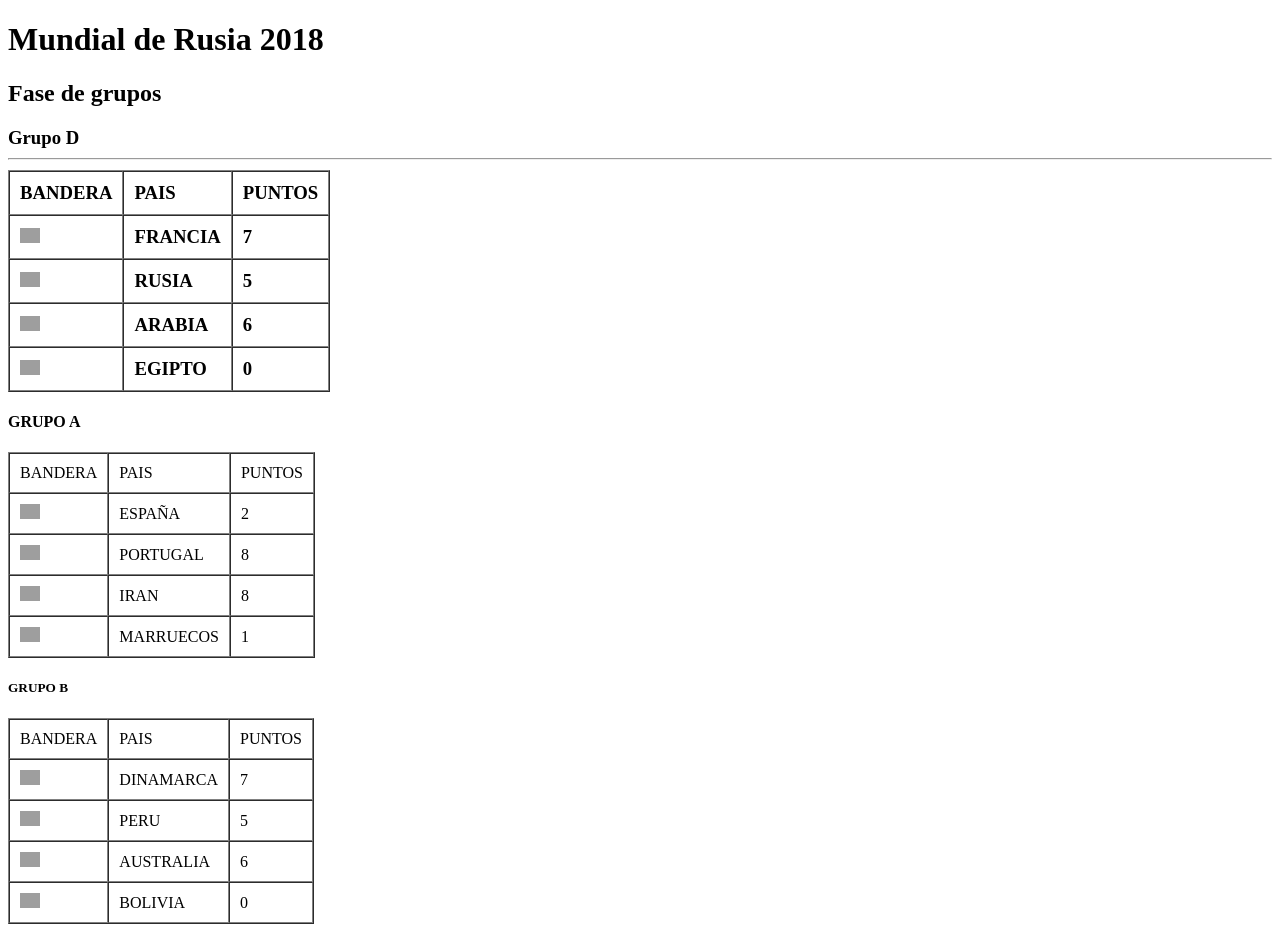
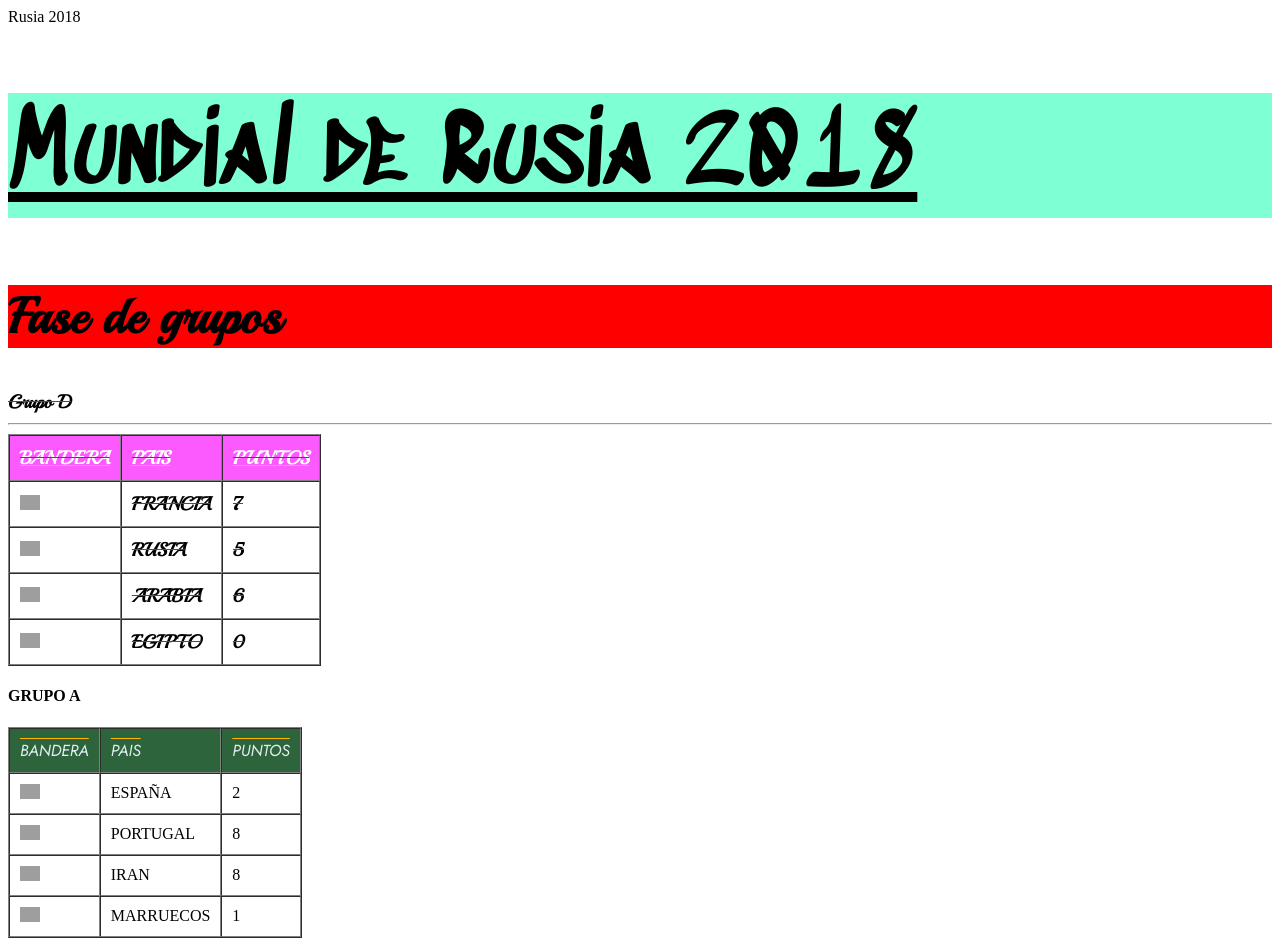
Before and after one commit to scarlettears26/REPASO16, a plain HTML site: page mundial.html in a window 1280 px wide. Shown: the top 941 px of the page. Drawn offline with Linux system fonts and the light colour scheme; grey boxes are pictures that could not be loaded.

Commit message:
textos css

```diff
--- a/SEMANA2/css/index.css
+++ b/SEMANA2/css/index.css
@@ -5,14 +5,19 @@ h1 {
     /*en css tenemos la opcion de poner varias tipos de letra */
     /* para que si la primera no existe en css busque en la segunda y asi consecutivamente*/
 
-    font-family: -apple-system,'Open Sans', 'Helvetica Neue', sans-serif;
-    font-weight: 100px;
+    font-family: "Play";
+
+    font-weight: 400;
+
+    font-size: 100px;
 
     /*al poner el epso en font witgh no se pone unidades de medida*/
 
     font-weight: 100;
 
     text-decoration: underline;
+
+    background-color: aquamarine;
 
 }
 
@@ -21,7 +26,8 @@ h1 {
 
 
 .parrafo {
-    font-family: monospace;
+
+    font-family: "Playball";
 
     font-size: 100px;
 
@@ -45,7 +51,90 @@ hsl-> Hue saturation lightnes*/
     /* Hexadecimal: form apara poner color  basado en 6 digitos alfanumericos*/
 
     font-size: 40px;
-    font-family: monospace;
+    font-family: Dank Mono, monospace;
     color: rgb(46, 24, 126);
 
 }
+
+body{
+    font-family: Arial, Helvetica, sans-serif
+}
+
+ul {
+    background-color: rgb(196, 197, 255, 0.3);
+}
+
+.span-1 {
+    text-decoration: line-through;
+    text-transform: capitalize;
+  }
+
+  .span-2 {
+    text-decoration: overline;
+  }
+
+  .span-3 {
+    text-decoration: underline;
+    text-transform: uppercase;
+  }
+
+  .span-4 {
+    text-decoration: line-through;
+    text-decoration-color: #f01;
+    font-family: "Playball";
+
+  }
+
+  .span-5 {
+    text-decoration: overline;
+    background-color: #0ba;
+    text-decoration-color: #fff;
+  }
+
+  /*
+    lowercase => Minusculas
+    uppercase => mayusculas
+    capitalize => Primera del text en mayuscula
+   */
+
+  .span-6 {
+    color: #fff;
+    text-decoration: underline;
+    background-color: rgb(252, 90, 255);
+    text-decoration-color: rgb(255, 183, 0);
+    /* Estamos indicando que el texto sea en minusiculas */
+    text-transform: lowercase;
+  }
+
+
+  /* para importar las fuentes, priemro se descarga descomprime y carga se arrastra al fodler fonts*/
+
+  @font-face {
+      font-family: "Playball";
+      src: url(../fonts/Playball-Regular.ttf);
+
+  }
+
+  @font-face {
+    font-family: "Play";
+    src: url(../fonts/Play-Regular.ttf);
+
+}
+
+@font-face {
+    font-family: "Joan";
+    src: url(../fonts/Joan-Regular.ttf);
+
+}
+
+.parrafo-2 {
+
+    font-family: "Joan";
+    font-size: 50px;
+}
+
+
+.lista {
+    font-size: 30px;
+    font-family: "Playball";
+}
--- a/mundial.html
+++ b/mundial.html
@@ -4,15 +4,16 @@
     <meta charset="UTF-8">
     <meta http-equiv="X-UA-Compatible" content="IE=edge">
     <meta name="viewport" content="width=device-width, initial-scale=1.0">
+    <link rel="stylesheet" href="./mundial2.css"
     <title>Rusia 2018</title>
 </head>
 <body>
     <h1>Mundial de Rusia 2018</h1>
-    <h2>Fase de grupos</h2>
-    <h3>Grupo D</h>
+    <h2 class="subtit1">Fase de grupos</h2>
+    <h3 class="subtit2">Grupo D</h>
 <hr>
 <table border="1" cellpadding="10" cellspacing="0">
-    <tr>
+    <tr class="titulos">
         <td>BANDERA</td>
         <td>PAIS</td>
         <td>PUNTOS</td>
@@ -48,7 +49,7 @@
 
 
 <table border="1" cellpadding="10" cellspacing="0">
-    <tr>
+    <tr class="titulos2">
         <td>BANDERA</td>
         <td>PAIS</td>
         <td>PUNTOS</td>
@@ -83,7 +84,7 @@
 <h5>GRUPO B</h5>
 
 <table border="1" cellpadding="10" cellspacing="0">
-    <tr>
+    <tr class="titulos3">
         <td>BANDERA</td>
         <td>PAIS</td>
         <td>PUNTOS</td>
--- /dev/null
+++ b/mundial2.css
@@ -0,0 +1,95 @@
+
+
+
+@font-face {
+    font-family: "Playball";
+    src: url(../fonts_mundial/Playball-Regular.ttf);
+
+}
+
+@font-face {
+  font-family: "Play";
+  src: url(../fonts_mundial/Play-Bold.ttf);
+
+}
+
+@font-face {
+  font-family: "Jost";
+  src: url(../fonts_mundial/Jost-Italic-VariableFont_wght.ttf);
+
+}
+
+
+
+@font-face {
+  font-family: "SedgwickAveDisplay";
+  src: url(../fonts_mundial/SedgwickAveDisplay-Regular.ttf);
+
+
+}
+
+h1 {
+
+    font-family: "SedgwickAveDisplay";
+
+    font-weight: 400;
+
+    font-size: 100px;
+
+   font-weight: 100;
+
+    text-decoration: underline;
+
+    background-color: aquamarine;
+
+}
+
+
+.subtit1 {
+
+    font-family: "Playball";
+
+    font-size: 50px;
+
+    font-weight: bold;
+
+    background-color: red
+
+
+}
+
+.subtit2 {
+
+    text-decoration: line-through;
+    text-decoration-color: #f01;
+    font-family: "Playball";
+
+}
+
+.titulos {
+    color: #fff;
+    text-decoration: underline;
+    background-color: rgb(252, 90, 255);
+    text-decoration-color: rgb(255, 183, 0);
+    font-family: "SedgwickAveDisplay"
+    text-transform: lowercase;
+}
+
+.titulos2
+{
+    color: rgb(226, 237, 241);
+    text-decoration: overline;
+    background-color: rgb(45, 100, 59);
+    text-decoration-color: rgb(255, 183, 0);
+    font-family: "Jost"
+
+}
+
+.titulos3 {
+
+    text-decoration: overline;
+
+    background-color: #0ba;
+    text-decoration-color: rgb(255, 255, 255);
+    font-family: "SedgwickAveDisplay"
+}
```
Also changed, not shown: SEMANA2/fuentes.html (+24 -3 lines), SEMANA2/fonts/Joan-Regular.ttf (added), SEMANA2/fonts/Play-Regular.ttf (added), SEMANA2/fonts/Playball-Regular.ttf (added), fonts_mundial/Joan-Regular.ttf (added), fonts_mundial/Jost-Italic-VariableFont_wght.ttf (added), fonts_mundial/Play-Bold.ttf (added), fonts_mundial/Playball-Regular.ttf (added), fonts_mundial/SedgwickAveDisplay-Regular.ttf (added).
